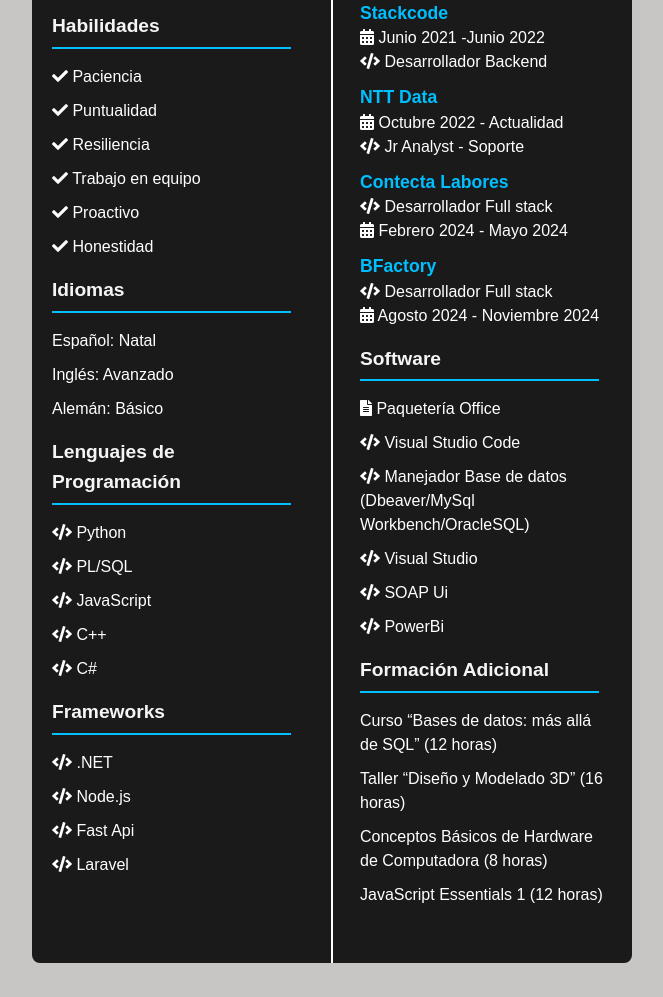
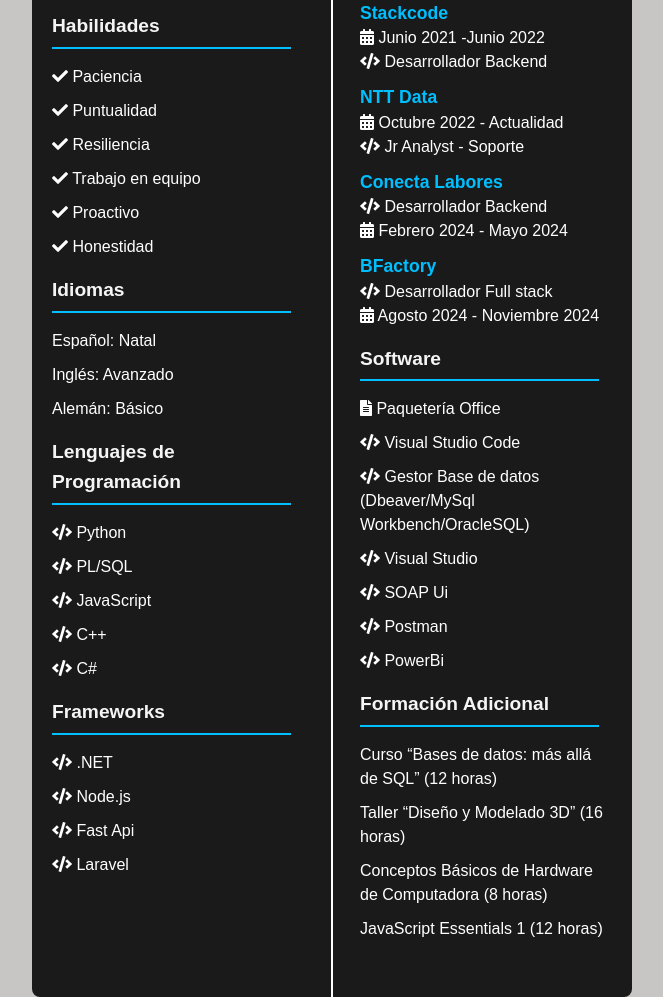
Before and after one commit to RobertoGarciaMtz/Curriculum, a plain HTML site: page Index.html in a window 1280 px wide. Shown: the part 749-1746 px from the top of the page, without its empty margins (308-971 px from the left). Before the commit the page ends 1715 px from the top, so only its background shows below. Drawn offline with Linux system fonts and the light colour scheme.

Commit message:
Pequeños cambios

```diff
--- a/Index.html
+++ b/Index.html
@@ -255,9 +255,9 @@
           <br>
           <i class="fas fa-code"></i> Jr Analyst - Soporte
         </li>
-        <li><strong class="experiencelist">Contecta Labores</strong>
+        <li><strong class="experiencelist">Conecta Labores</strong>
           <br>
-          <i class="fas fa-code"></i> Desarrollador Full stack
+          <i class="fas fa-code"></i> Desarrollador Backend
           <br>
           <i class="fas fa-calendar-alt"></i> Febrero 2024 - Mayo 2024
         </li>
@@ -272,9 +272,10 @@
       <ul>
         <li> <i class="fas fa-file-alt"></i> Paquetería Office</li>
         <li> <i class="fas fa-code"></i> Visual Studio Code</li>
-        <li> <i class="fas fa-code"></i> Manejador Base de datos <br>(Dbeaver/MySql Workbench/OracleSQL)</li>
+        <li> <i class="fas fa-code"></i> Gestor Base de datos <br>(Dbeaver/MySql Workbench/OracleSQL)</li>
         <li> <i class="fas fa-code"></i> Visual Studio</li>
         <li> <i class="fas fa-code"></i> SOAP Ui</li>
+        <li> <i class="fas fa-code"></i> Postman</li>
         <li> <i class="fas fa-code"></i> PowerBi</li>
       </ul>
       <h2 class="listsections">Formación Adicional</h2>
```
